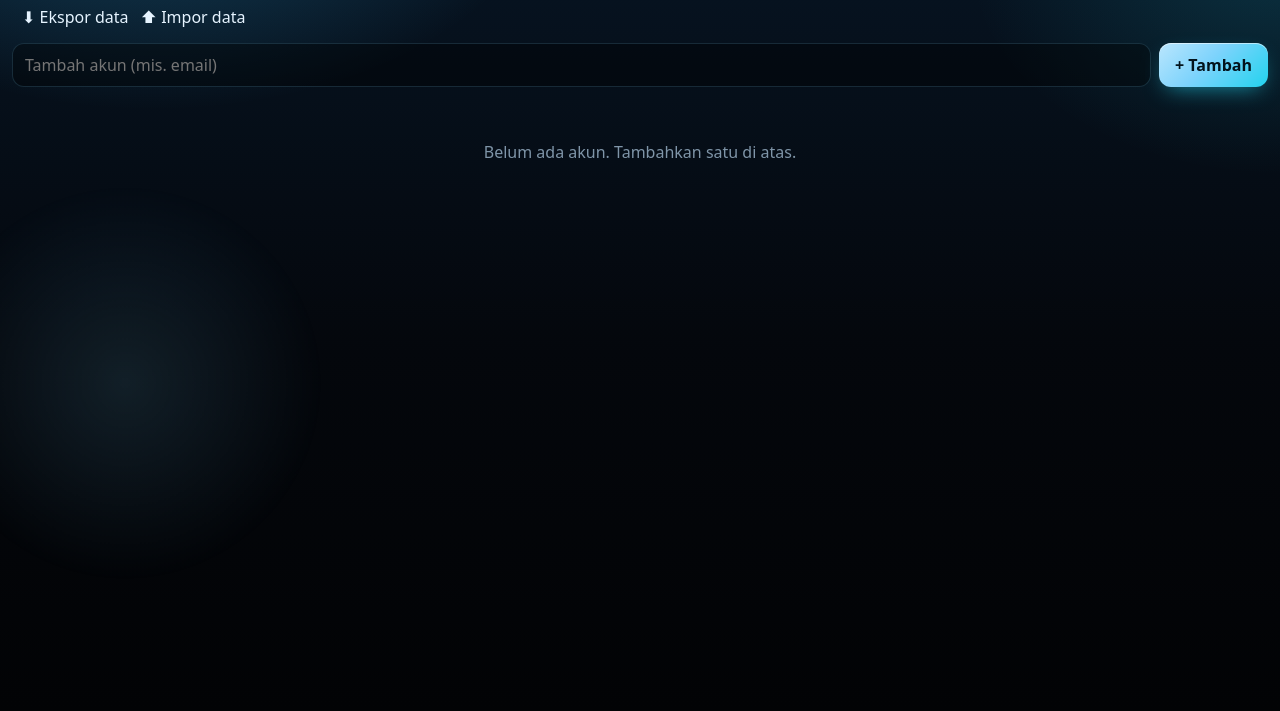
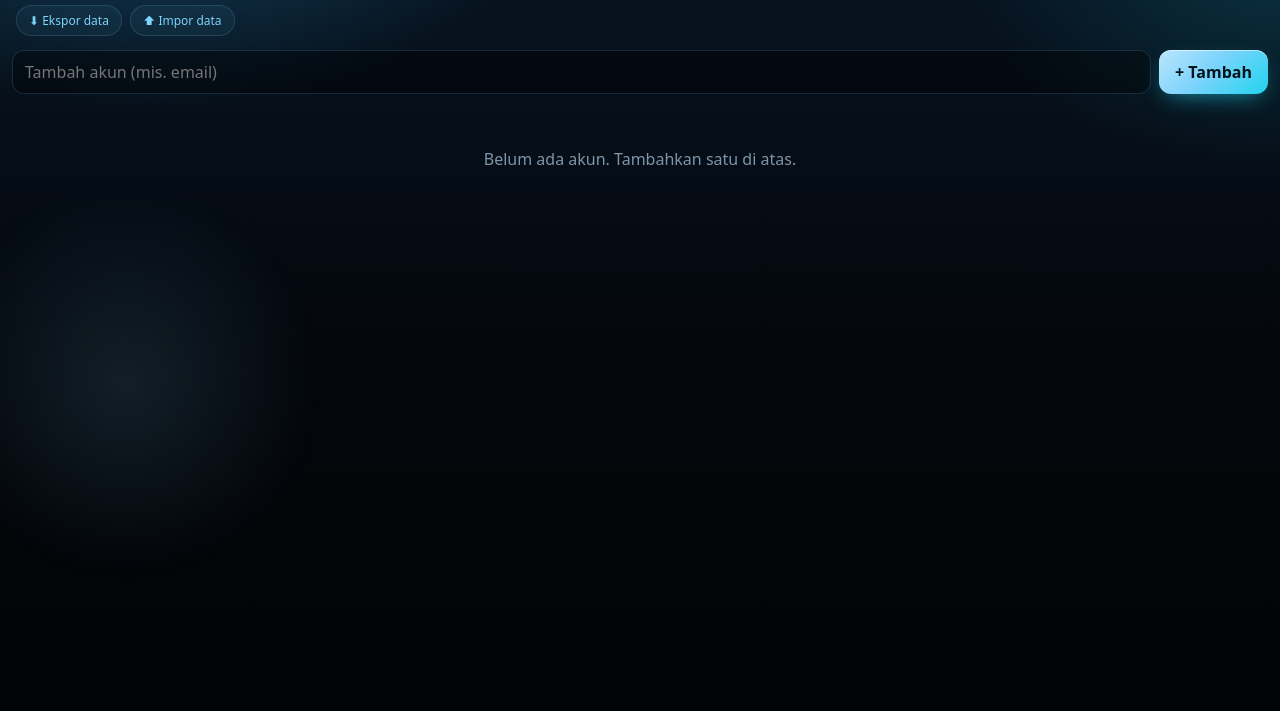
Before and after one commit to ShiroMakanTelurDadar/Claude-account-manager-, a browser extension: page www/index.html in a window 1280 px wide. Shown: the part 89-800 px from the top of the page. Drawn offline with Linux system fonts and the light colour scheme.

Commit message:
Update styles.css

```diff
--- a/www/styles.css
+++ b/www/styles.css
@@ -316,3 +316,13 @@ button { cursor: pointer; border: 0; background: none; }
 .mact .btn-d { padding: 9px 14px; }
 .btn-g { padding: 9px 14px; border-radius: 12px; font-size: 14px; color: var(--muted); border: 1px solid var(--line); }
 .nedit { flex: 1; min-height: 42vh; resize: none; line-height: 1.5; }
+
+/* ---- Ekspor / Impor data ---- */
+.tools { display: flex; gap: 8px; flex-wrap: wrap; }
+.tbtn {
+  padding: 6px 12px; font-size: 12px; border-radius: 999px; color: var(--sky);
+  border: 1px solid var(--line); background: rgba(125, 211, 252, .05);
+  transition: transform .15s, background .2s;
+}
+.tbtn:active { transform: scale(.95); background: rgba(125, 211, 252, .16); }
+#toast { z-index: 30; }
```
